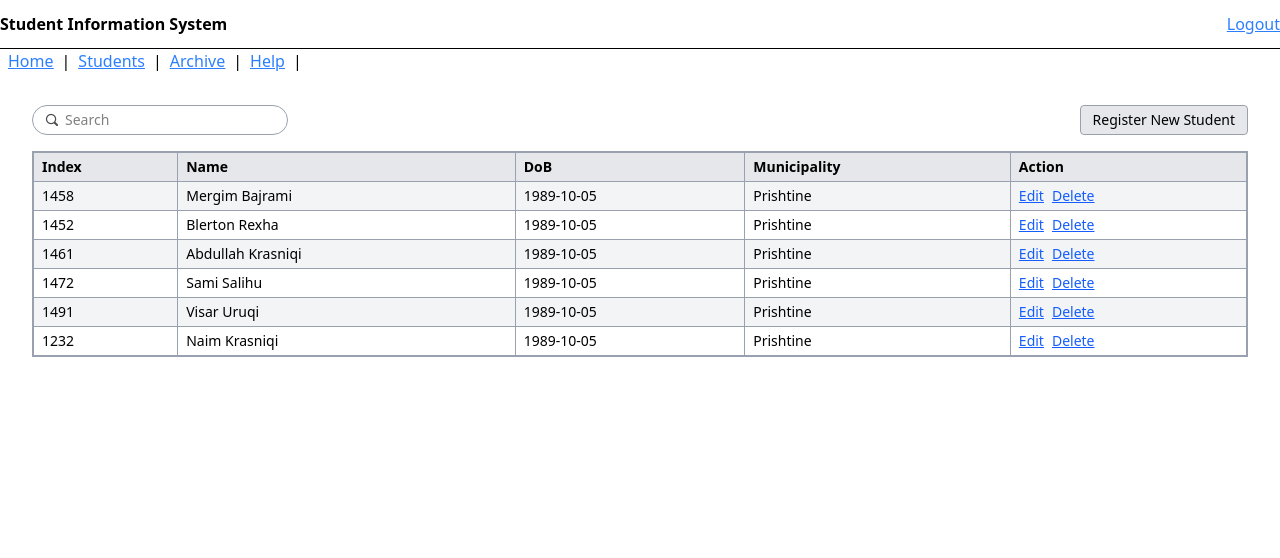
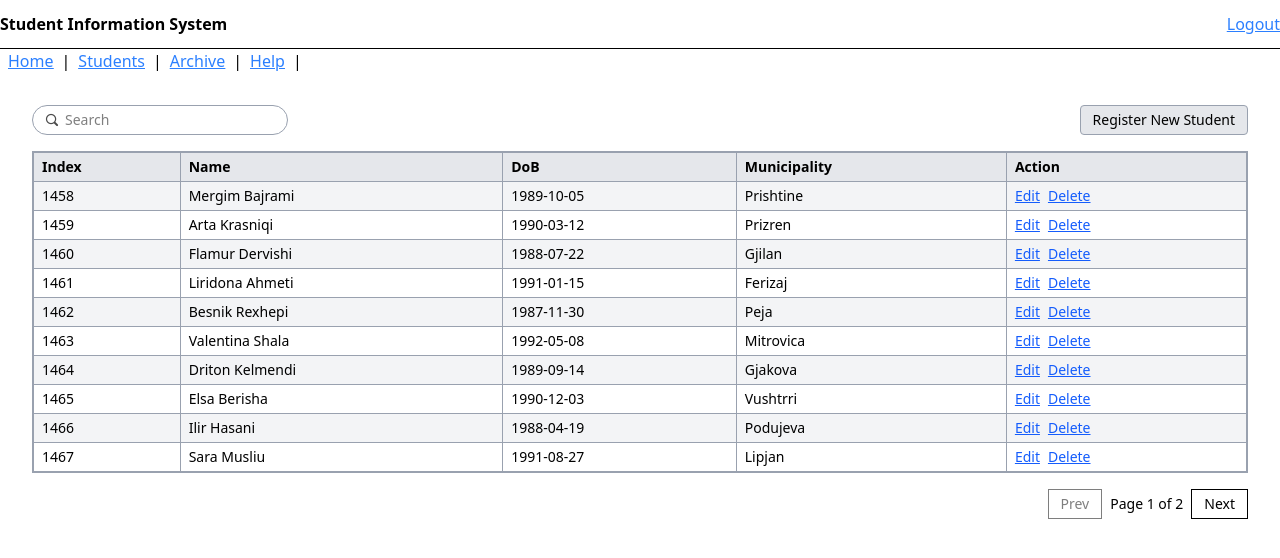
Before and after one commit to argjendnimanaj/Student_Information_System, a Vue app: page /students in a window 1280 px wide. Shown: the top 558 px of the page. Built offline with nearby package versions, Linux system fonts and the light colour scheme; sample sign-in values are in the browser's storage.

Commit message:
added pagination for the students

```diff
--- a/src/views/StudentsView.vue
+++ b/src/views/StudentsView.vue
@@ -4,10 +4,13 @@ import EditModal from '@/assets/components/modals/EditModal.vue'
 import RegisterModal from '@/assets/components/modals/RegisterModal.vue'
 import SearchBar from '@/assets/components/SearchBar.vue'
 import TableBase from '@/assets/components/TableBase.vue'
-import { ref, computed, onMounted } from 'vue'
+import { ref, computed, onMounted, watch } from 'vue'
 
 const students = ref([])
 const search = ref('')
+
+const currentPage = ref(1)
+const pageSize = 10
 
 const filteredStudents = computed(() => {
   if (!search.value) return students.value
@@ -20,6 +23,18 @@ const filteredStudents = computed(() => {
       student.dob.toLowerCase().includes(query) ||
       student.municipality.toLowerCase().includes(query),
   )
+})
+
+const totalPages = computed(() => Math.ceil(filteredStudents.value.length / pageSize))
+
+const paginatedStudents = computed(() => {
+  const start = (currentPage.value - 1) * pageSize
+  const end = start + pageSize
+  return filteredStudents.value.slice(start, end)
+})
+
+watch(search, () => {
+  currentPage.value = 1
 })
 
 /**
@@ -87,42 +102,26 @@ onMounted(() => {
   students.value = saved
     ? JSON.parse(saved)
     : [
-        {
-          id: 1458,
-          name: 'Mergim Bajrami',
-          dob: '1989-10-05',
-          municipality: 'Prishtine',
-        },
-        {
-          id: 1452,
-          name: 'Blerton Rexha',
-          dob: '1989-10-05',
-          municipality: 'Prishtine',
-        },
-        {
-          id: 1461,
-          name: 'Abdullah Krasniqi',
-          dob: '1989-10-05',
-          municipality: 'Prishtine',
-        },
-        {
-          id: 1472,
-          name: 'Sami Salihu',
-          dob: '1989-10-05',
-          municipality: 'Prishtine',
-        },
-        {
-          id: 1491,
-          name: 'Visar Uruqi',
-          dob: '1989-10-05',
-          municipality: 'Prishtine',
-        },
-        {
-          id: 1232,
-          name: 'Naim Krasniqi',
-          dob: '1989-10-05',
-          municipality: 'Prishtine',
-        },
+        { id: 1458, name: 'Mergim Bajrami', dob: '1989-10-05', municipality: 'Prishtine' },
+        { id: 1459, name: 'Arta Krasniqi', dob: '1990-03-12', municipality: 'Prizren' },
+        { id: 1460, name: 'Flamur Dervishi', dob: '1988-07-22', municipality: 'Gjilan' },
+        { id: 1461, name: 'Liridona Ahmeti', dob: '1991-01-15', municipality: 'Ferizaj' },
+        { id: 1462, name: 'Besnik Rexhepi', dob: '1987-11-30', municipality: 'Peja' },
+        { id: 1463, name: 'Valentina Shala', dob: '1992-05-08', municipality: 'Mitrovica' },
+        { id: 1464, name: 'Driton Kelmendi', dob: '1989-09-14', municipality: 'Gjakova' },
+        { id: 1465, name: 'Elsa Berisha', dob: '1990-12-03', municipality: 'Vushtrri' },
+        { id: 1466, name: 'Ilir Hasani', dob: '1988-04-19', municipality: 'Podujeva' },
+        { id: 1467, name: 'Sara Musliu', dob: '1991-08-27', municipality: 'Lipjan' },
+        { id: 1469, name: 'Fjolla Gashi', dob: '1990-02-28', municipality: 'Prizren' },
+        { id: 1470, name: 'Gentian Leka', dob: '1988-10-17', municipality: 'Gjilan' },
+        { id: 1471, name: 'Hana Ismajli', dob: '1991-04-09', municipality: 'Ferizaj' },
+        { id: 1472, name: 'Kujtim Veliqi', dob: '1987-12-25', municipality: 'Peja' },
+        { id: 1473, name: 'Linda Kelmendi', dob: '1992-07-04', municipality: 'Mitrovica' },
+        { id: 1474, name: 'Mirsad Krasniqi', dob: '1989-11-21', municipality: 'Gjakova' },
+        { id: 1475, name: 'Nora Ahmetaj', dob: '1990-08-16', municipality: 'Vushtrri' },
+        { id: 1476, name: 'Orhan Dervishi', dob: '1988-03-30', municipality: 'Podujeva' },
+        { id: 1477, name: 'Rina Shala', dob: '1991-09-13', municipality: 'Lipjan' },
+        { id: 1478, name: 'Arben Thaçi', dob: '1989-06-11', municipality: 'Prishtine' },
       ]
 
   localStorage.setItem('students', JSON.stringify(students.value))
@@ -172,7 +171,7 @@ onMounted(() => {
 
     <!-- Table -->
     <div class="overflow-x-auto border border-gray-400">
-      <TableBase :students="filteredStudents" :theadLabels="theadLabels">
+      <TableBase :students="paginatedStudents" :theadLabels="theadLabels">
         <template #row="{ student }">
           <td class="border border-gray-400 px-2 py-1">
             {{ student.id }}
@@ -203,5 +202,24 @@ onMounted(() => {
         </template>
       </TableBase>
     </div>
+    <div v-if="totalPages > 1" class="mt-4 flex items-center justify-end gap-2 text-sm">
+      <button
+        class="border px-3 py-1 disabled:opacity-50"
+        :disabled="currentPage === 1"
+        @click="currentPage--"
+      >
+        Prev
+      </button>
+
+      <span> Page {{ currentPage }} of {{ totalPages }} </span>
+
+      <button
+        class="border px-3 py-1 disabled:opacity-50"
+        :disabled="currentPage === totalPages"
+        @click="currentPage++"
+      >
+        Next
+      </button>
+    </div>
   </div>
 </template>
```
